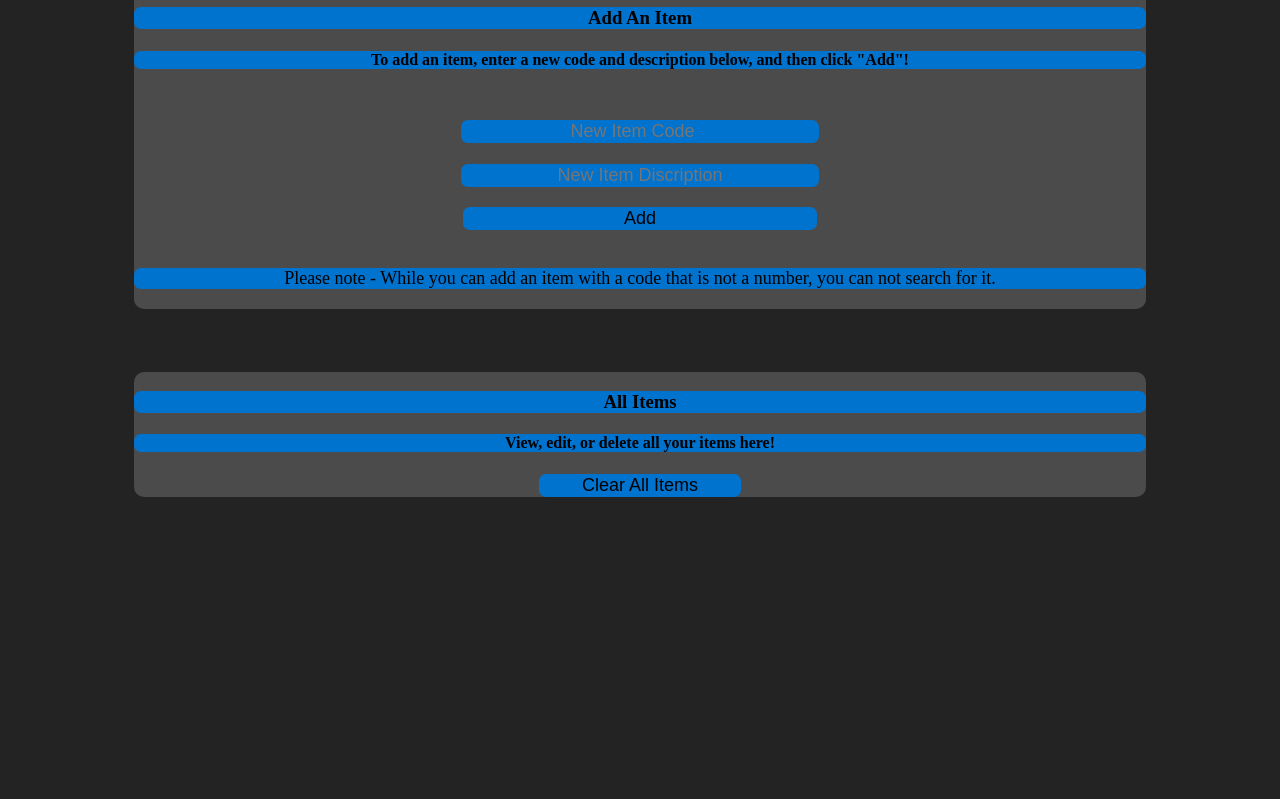
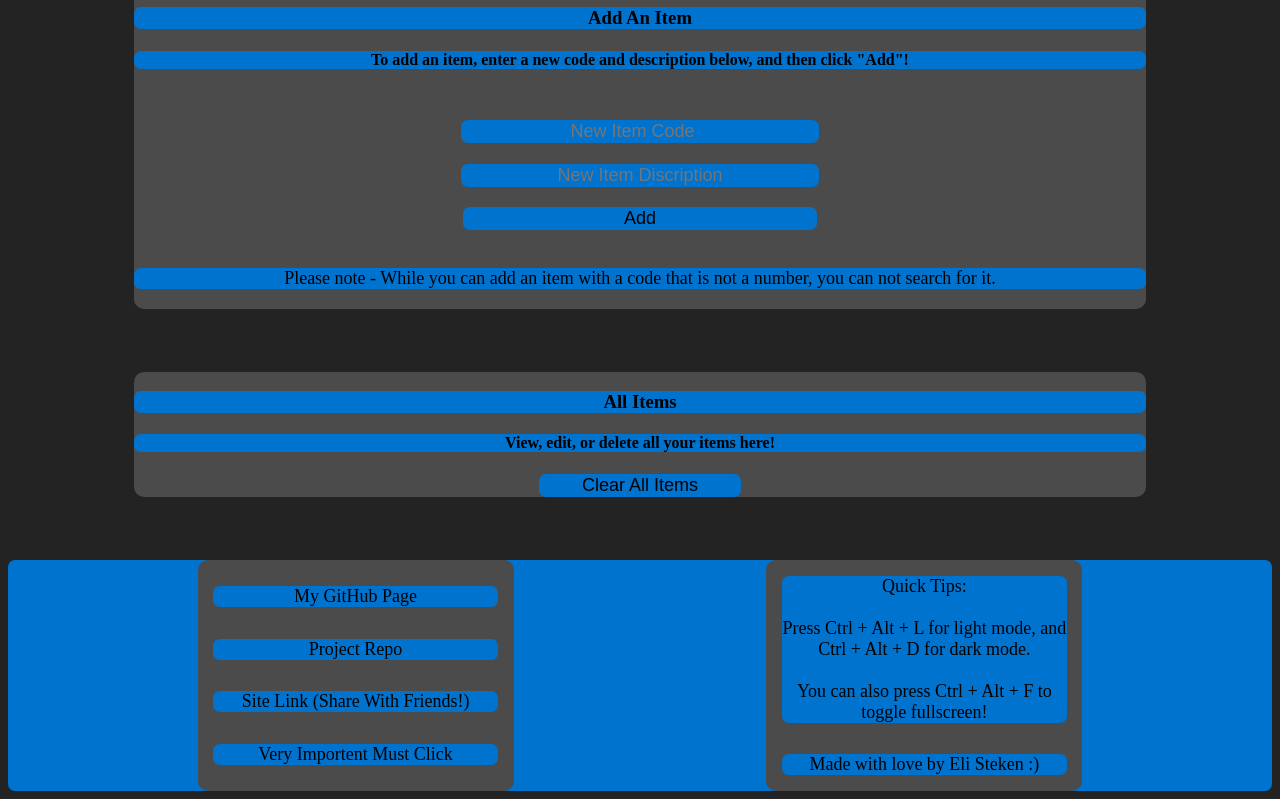
Before and after one commit to Eli-Sterken/Item-Indexer, a Nuxt app: page / in a window 1280 px wide. Shown: the part 460-1259 px from the top of the page. Before the commit the page ends 1028 px from the top, so only its background shows below. Built offline with nearby package versions, Linux system fonts and the light colour scheme.

Commit message:
Added Footer
Added footer and some SEO meta stuff.

```diff
--- a/app.vue
+++ b/app.vue
@@ -8,6 +8,7 @@
         <Items :items="items" :modal="modalAssign"></Items>
         <Modal v-if="modal.open" :title="modal.title" :submit-title="modal.submitTitle" :close-title="modal.closeTitle"
             :input="modal.input" @submit="OnModalSubmit"></Modal>
+        <Footer></Footer>
     </div>
 
 </template>
@@ -94,6 +95,15 @@ function OnModalSubmit(type: 'submit' | 'close', value: string) {
         };
     };
 };
+
+useSeoMeta({ // Set SEO information
+    title: 'Item Indexer',
+    ogTitle: 'Item Indexer',
+    description: 'A funny app to index items by code',
+    ogDescription: 'A funny app to index items by code',
+    ogImage: 'https://raw.githubusercontent.com/Eli-Sterken/Item-Indexer/refs/heads/main/Logo.png',
+    twitterCard: 'summary_large_image'
+});
 </script>
 
 <style>
--- /dev/null
+++ b/components/Footer.vue
@@ -0,0 +1,46 @@
+<template>
+    <div class="main-element" id="footer">
+        <div class="accent rel-position footer-segment">
+            <a class="main-element n-font clickible footer-element" href="https://github.com/Eli-Sterken">My GitHub Page</a>
+            <a class="main-element n-font clickible footer-element" href="https://github.com/Eli-Sterken/Item-Indexer">Project Repo</a>
+            <a class="main-element n-font clickible footer-element" href="/">Site Link (Share With Friends!)</a>
+            <a class="main-element n-font clickible footer-element" href="https://www.youtube.com/watch?v=E4WlUXrJgy4">Very Importent Must Click</a>
+        </div>
+
+        <div class="accent rel-position footer-segment">
+            <p class="main-element n-font footer-element">Quick Tips:<br><br>Press Ctrl + Alt + L for light mode, and Ctrl + Alt + D for dark mode.<br><br>You can also press Ctrl + Alt + F to toggle fullscreen!</p>
+            <p class="main-element n-font footer-element">Made with love by Eli Steken :)</p>
+        </div>
+    </div>
+</template>
+
+<style scoped>
+    .footer-segment {
+        width: 25%;
+        height: 35;
+        border-radius: 10px;
+        margin-right: 10%;
+        margin-left: 10%;
+        display: flex;
+        flex-direction: column;
+        align-items: center;
+        justify-content: center;
+    }
+
+    .footer-element {
+        width: 90%;
+        margin-left: 5%;
+        margin-right: 5%;
+        height: fit-content;
+        margin-top: 5%;
+        margin-bottom: 5%;
+    }
+
+    #footer {
+        width: 100%;
+        height: fit-content;
+        display: flex;
+        flex-direction: row;
+        justify-content: center;
+    }
+</style>
```
